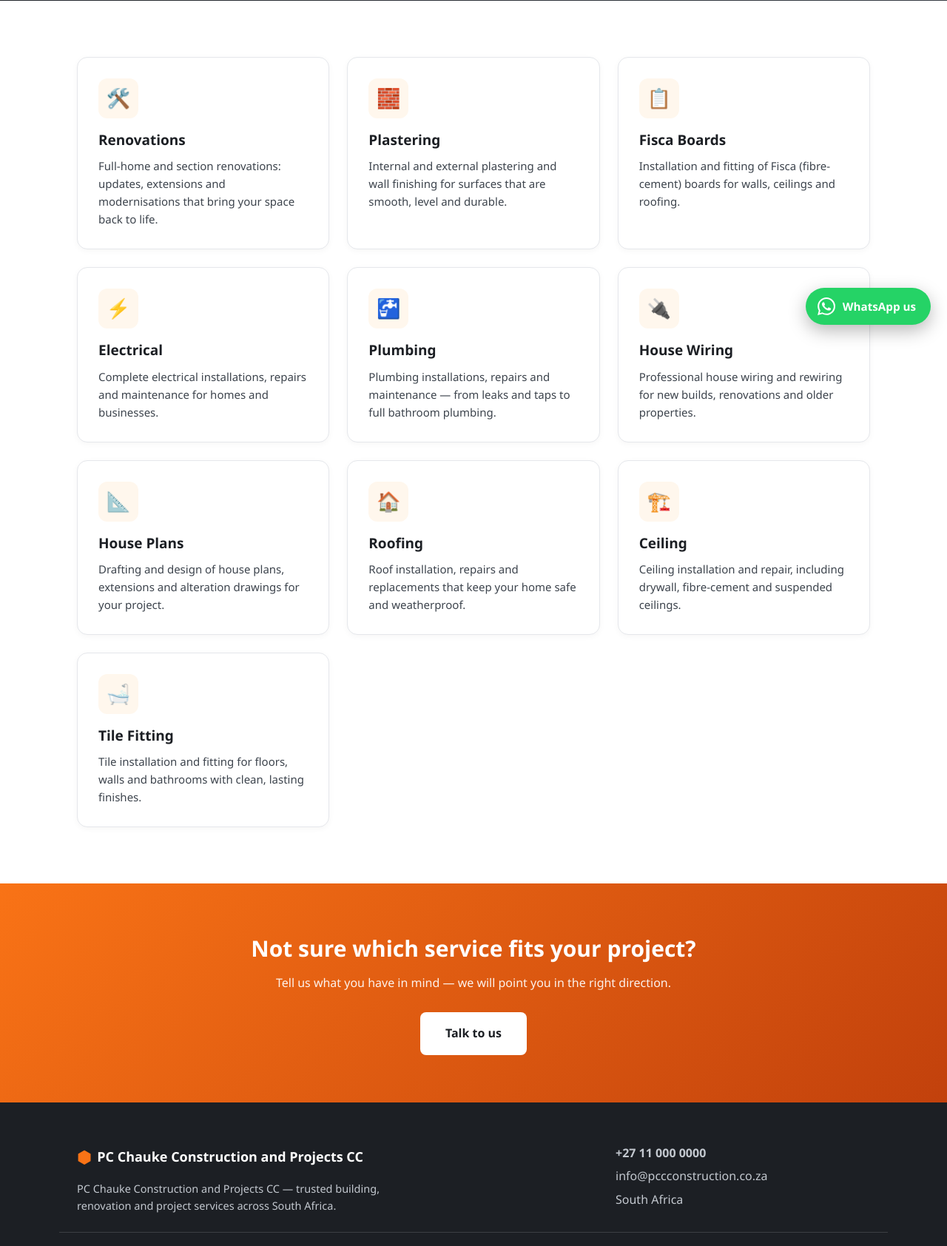
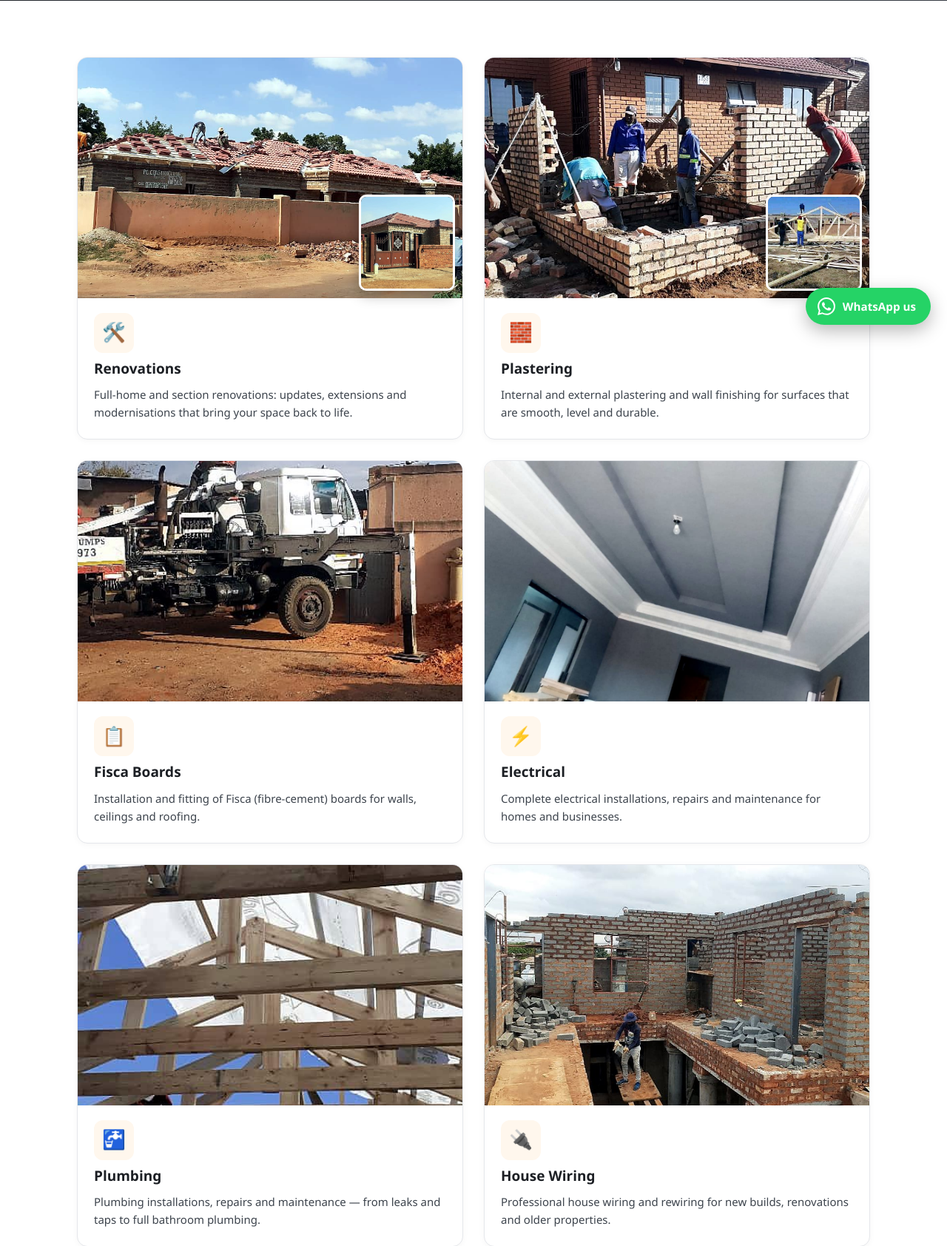
Before and after one commit to siphamandlamalinga44-dev/pcc-construction, a Node server app: page /services in a window 1280 px wide. Shown: the part 339-2023 px from the top of the page at 74% size. Run offline with Node 20, Linux system fonts and the light colour scheme.

Commit message:
Clean and allocate 14 project photos to services; photo-equipped service cards and admin image management

```diff
--- a/public/css/style.css
+++ b/public/css/style.css
@@ -503,3 +503,33 @@ select {
   background: #fff;
   color: #24303c;
 }
+
+/* ============ Services with photos ============ */
+.services-grid { gap: 28px; }
+.service-card { padding: 0; overflow: hidden; }
+.service-photo { position: relative; line-height: 0; background: #eef1f5; }
+.service-photo img {
+  width: 100%;
+  aspect-ratio: 16 / 10;
+  object-fit: cover;
+  display: block;
+}
+.service-photo-2 {
+  position: absolute !important;
+  right: 10px;
+  bottom: 10px;
+  width: 130px !important;
+  aspect-ratio: 1 !important;
+  height: 130px;
+  object-fit: cover;
+  border-radius: 10px;
+  box-shadow: 0 6px 18px rgba(0, 0, 0, 0.3);
+  border: 3px solid #fff;
+}
+.service-card-body { padding: 20px 22px 24px; }
+.service-card-body .card-icon { font-size: 1.6rem; margin-bottom: 6px; }
+.service-card-body h3 { margin: 0 0 8px; }
+
+@media (max-width: 900px) {
+  .service-photo-2 { width: 90px !important; height: 90px !important; }
+}
--- a/server.js
+++ b/server.js
@@ -518,7 +518,7 @@ app.get('/admin/services', requireAdmin, (req, res) => {
 });
 
 app.post('/admin/services/save', requireAdmin, (req, res) => {
-  const { id, icon, title, description } = req.body;
+  const { id, icon, title, description, image, image2 } = req.body;
   if (!title || !description) {
     flash(req, 'error', 'Service title and description are required.');
     return res.redirect('/admin/services');
@@ -528,8 +528,10 @@ app.post('/admin/services/save', requireAdmin, (req, res) => {
     s.icon = icon || s.icon;
     s.title = title;
     s.description = description;
+    if (image !== undefined) s.image = image || '';
+    if (image2 !== undefined) s.image2 = image2 || '';
   } else {
-    content.services.push({ id: newId(), icon: icon || '🏗️', title, description });
+    content.services.push({ id: newId(), icon: icon || '🏗️', title, description, image: image || '', image2: image2 || '' });
   }
   saveJSON(CONTENT_FILE, content);
   flash(req, 'success', 'Service saved.');
--- a/views/services.ejs
+++ b/views/services.ejs
@@ -10,12 +10,22 @@
 
 <section class="section">
   <div class="container">
-    <div class="grid-3">
+    <div class="grid-2 services-grid">
       <% content.services.forEach(function(s) { %>
         <div class="card service-card">
-          <div class="card-icon"><%= s.icon %></div>
-          <h3><%= s.title %></h3>
-          <p><%= s.description %></p>
+          <% if (s.image) { %>
+            <div class="service-photo">
+              <img src="<%= s.image %>" alt="<%= s.title %>">
+              <% if (s.image2) { %>
+                <img class="service-photo-2" src="<%= s.image2 %>" alt="<%= s.title %> (more)">
+              <% } %>
+            </div>
+          <% } %>
+          <div class="service-card-body">
+            <div class="card-icon"><%= s.icon %></div>
+            <h3><%= s.title %></h3>
+            <p><%= s.description %></p>
+          </div>
         </div>
       <% }) %>
     </div>
```
Also changed, not shown: data/content.json (+23 -9 lines), views/admin/services.ejs (+29 -10 lines), public/images/services/ceiling-1.jpg (added), public/images/services/ceiling-2.jpg (added), public/images/services/electrical-1.jpg (added), public/images/services/fisca-boards-1.jpg (added), public/images/services/house-wiring-1.jpg (added), public/images/services/plastering-1.jpg (added), public/images/services/plastering-2.jpg (added), public/images/services/plumbing-1.jpg (added), public/images/services/renovations-1.jpg (added), public/images/services/renovations-2.jpg (added), public/images/services/roofing-1.jpg (added), public/images/services/roofing-2.jpg (added), 2 more files.
